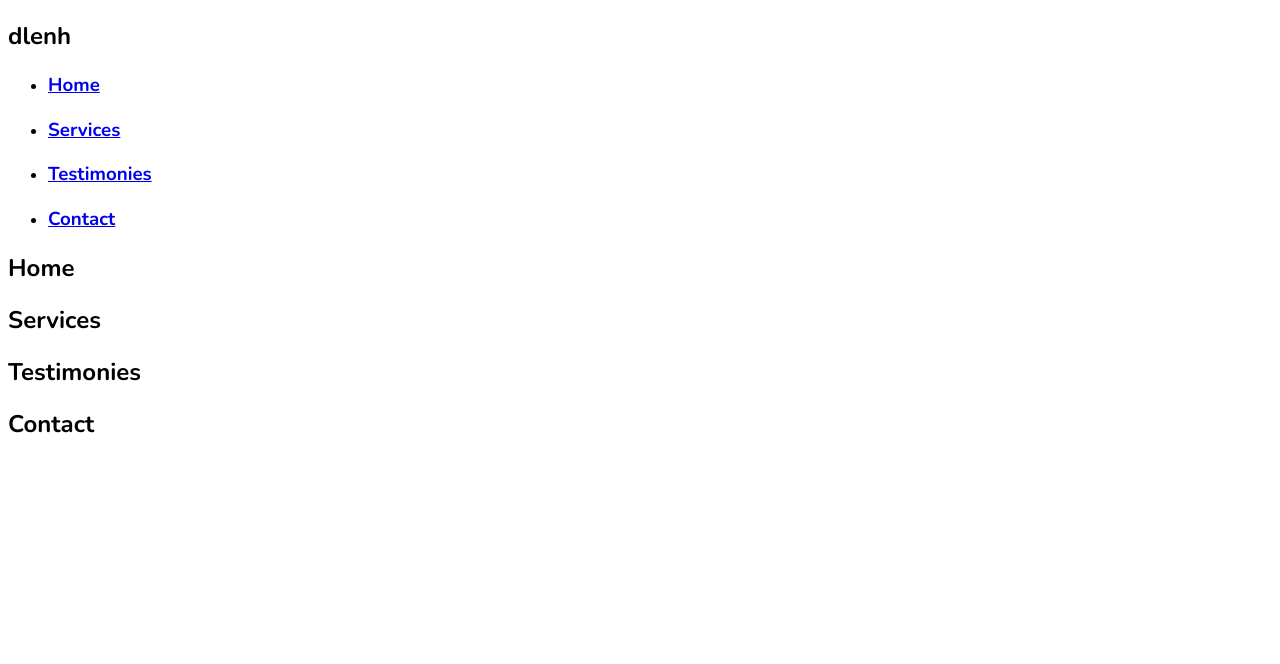
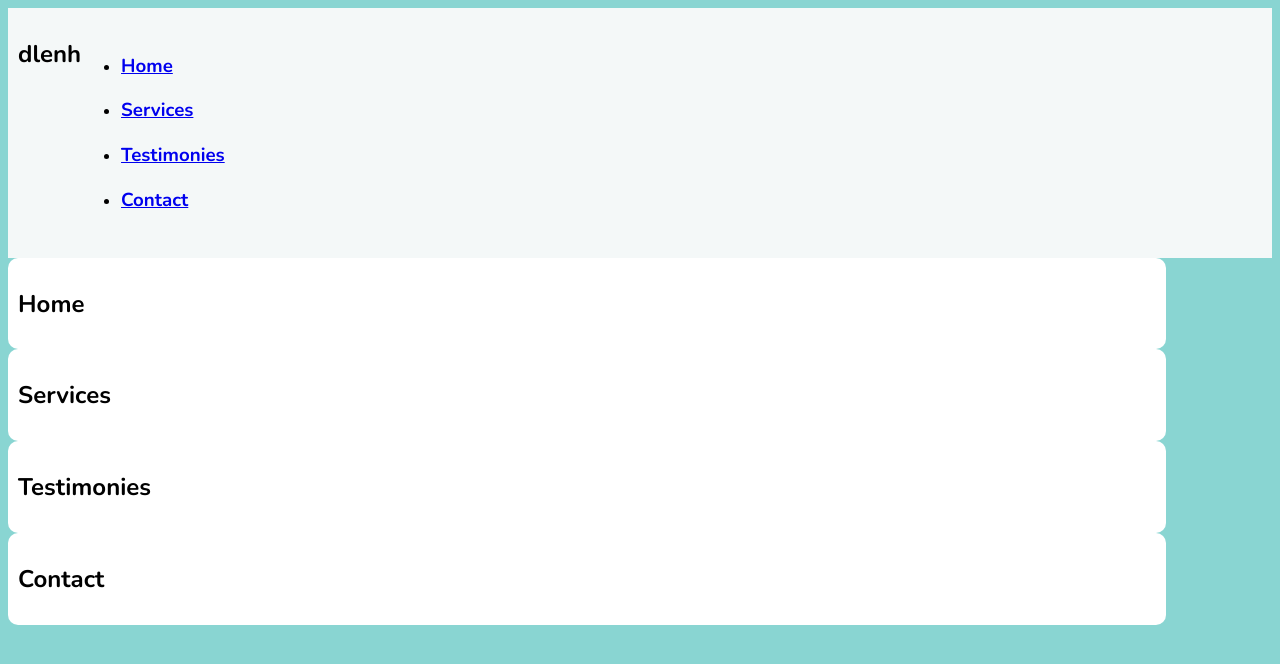
Before and after one commit to samantha-hong/dltutor, a plain HTML site: page index.html in a window 1280 px wide. Drawn offline with nearby package versions, Linux system fonts and the light colour scheme.

Commit message:
added teal background and white sections

```diff
--- a/styles.css
+++ b/styles.css
@@ -1,3 +1,22 @@
 *{
     font-family: 'Nunito', sans-serif;
 }
+
+body{
+    background-color: #89D5D2;
+}
+
+nav{
+    background-color: rgba(250, 250, 250, 0.95);
+    display: flex;
+    padding: 10px;
+    margin: 0px;
+}
+
+section{
+    background-color: white;
+    width: 90%;
+    border-radius: 10px;
+    padding: 10px;
+    display: flex;
+}
```
